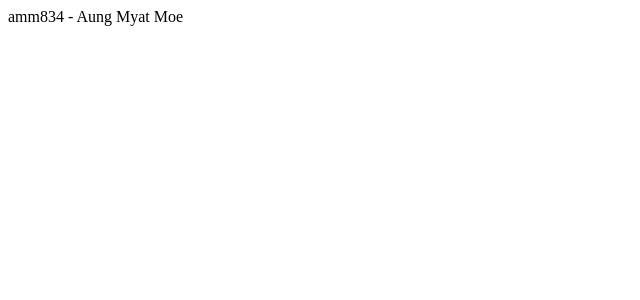
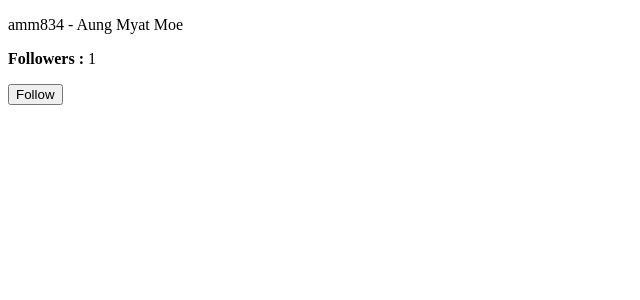
Before and after one commit to theaungmyatmoe/twitter-vue3, a Vue app: page / in a window 1280 px wide. Shown: the top 300 px of the page, without its empty margins (0-640 px from the left). Built offline with nearby package versions, Linux system fonts and the light colour scheme.

Commit message:
Watcher, Life Cycle Hooks and computed properties
Signed-off-by: Aung Myat Moe <aungmyatmoe834@gmail.com>

```diff
--- a/src/App.vue
+++ b/src/App.vue
@@ -1,6 +1,10 @@
 <template>
   <div>
-    {{ user.username }} - {{ full_name }}
+    <p> {{ user.username }} - {{ full_name }} </p>
+    <p><strong> Followers : </strong> {{ followers }} </p>
+    <p>
+      <button @click="followUser">Follow</button>
+    </p>
   </div>
 </template>
 
@@ -8,6 +12,7 @@
 export default {
   data() {
     return {
+      followers: 0,
       user: {
         first_name: 'Aung',
         last_name: 'Myat Moe',
@@ -16,10 +21,26 @@ export default {
       }
     }
   },
+  mounted() {
+    this.followUser()
+  },
+  methods: {
+    followUser() {
+      this.followers++
+    }
+  },
+  watch: {
+    followers(newFollowerCount, oldFollowerCount) {
+      if (newFollowerCount > oldFollowerCount) {
+        console.log('You gained a follower!')
+      }
+    },
+  },
   computed: {
     full_name() {
       return `${this.user.first_name} ${this.user.last_name}`
     }
-  }
+  },
+
 }
 </script>
```
